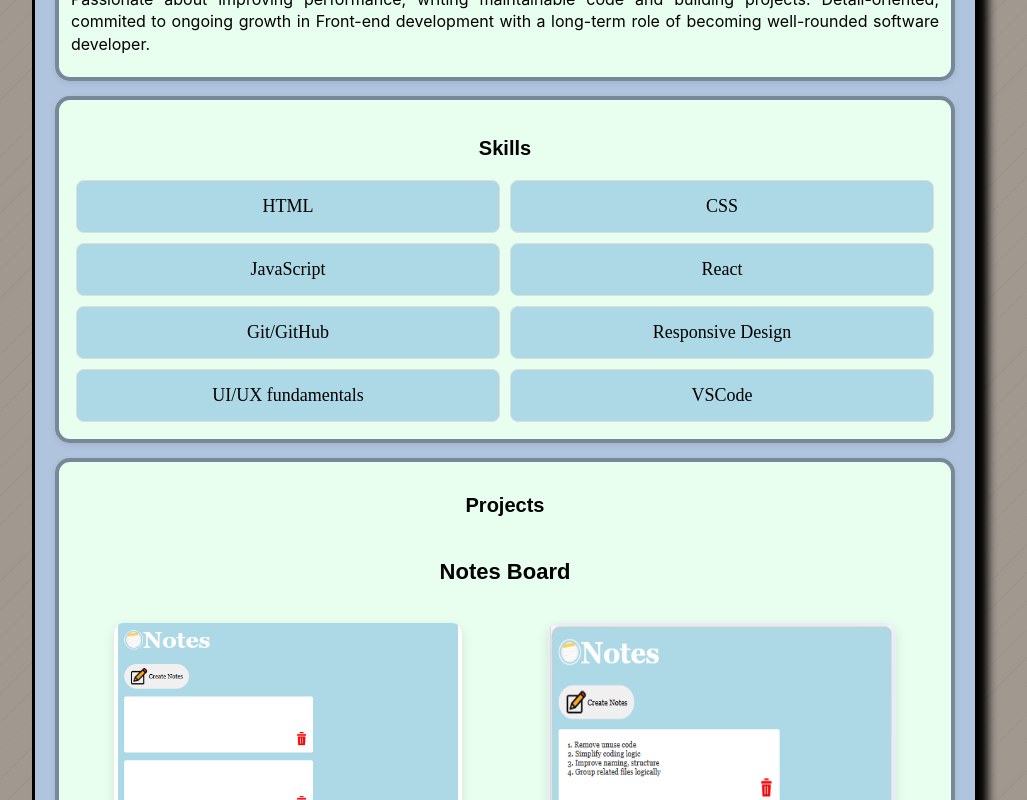
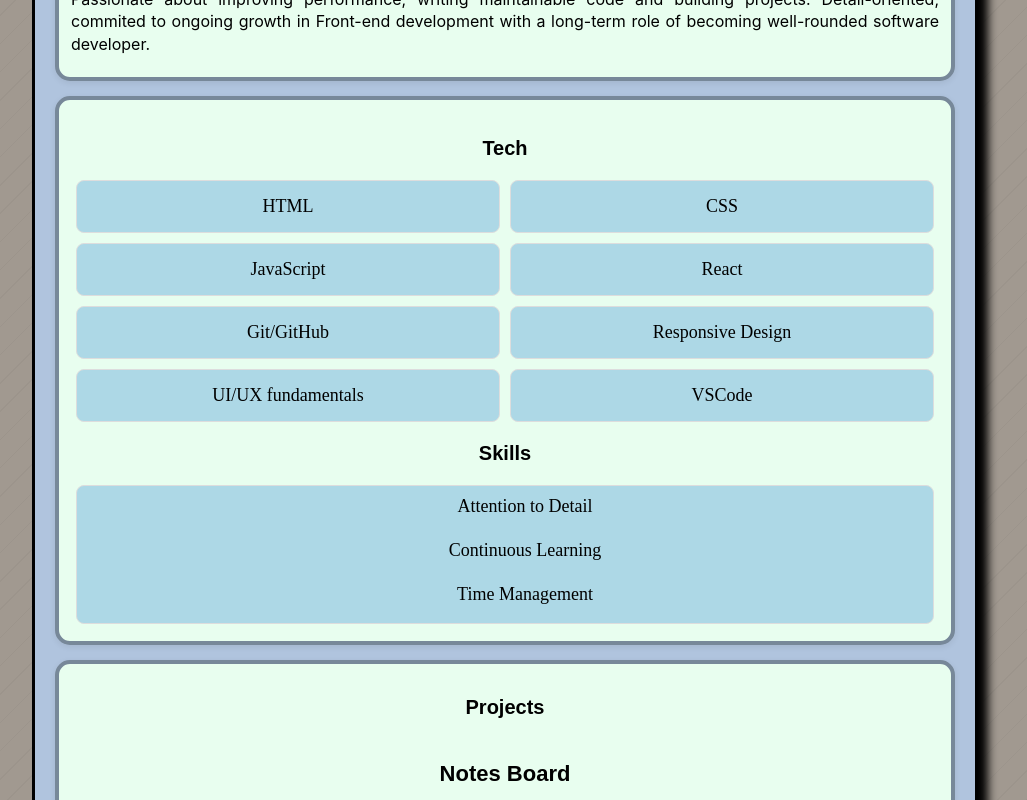
Before and after one commit to TMirev/profile-project, a React (Vite) app: page / in a window 1280 px wide. Shown: the part 840-1640 px from the top of the page, without its empty margins (135-1162 px from the left). Built offline with nearby package versions, Linux system fonts and the light colour scheme.

Commit message:
Slight changes over tech and skills section

```diff
--- a/src/App.css
+++ b/src/App.css
@@ -170,3 +170,9 @@ li {
     border-radius: 2px solid;
     max-width: 100%;
 }
+
+.tech{
+list-style: none;
+padding: 0;
+margin: 0;
+}
--- a/src/components/Skills.jsx
+++ b/src/components/Skills.jsx
@@ -1,7 +1,7 @@
 function Skills() {
     return (
         <section className="skills-section">
-            <h2>Skills</h2>
+            <h2>Tech</h2>
 
             <div className="skills-grid">
                 <div className="skill-item">HTML</div>
@@ -13,6 +13,15 @@ function Skills() {
                 <div className="skill-item">UI/UX fundamentals</div>
                 <div className="skill-item">VSCode</div>
             </div>
+
+
+            <h2>Skills</h2>
+
+
+            <ul className="soft-skill">
+                <li>Attention to Detail</li>
+                <li>Continuous Learning</li>
+                <li>Time Management</li> </ul>
         </section>
     );
 }
--- a/src/index.css
+++ b/src/index.css
@@ -134,6 +134,7 @@ body {
 
 }
 
+
 .card p {
   margin: 0;
   text-align: center;
@@ -171,3 +172,24 @@ body {
   font-size: 24px;
   padding-left: 0;
 }
+
+.soft-skills {
+  font-size: 18px;
+}
+
+.soft-skill {
+  display: flex;
+  flex-direction: column;
+  gap: 15px;
+  list-style: none;
+  padding: 10px;
+  margin: auto;
+
+  background: #f5f5f5;
+  border-radius: 8px;
+  text-align: center;
+  font-weight: 500;
+  border: 1px solid #dddddd;
+  background: lightblue;
+  font-size: 18px;
+}
```
Also changed, not shown: 2 other files (tests, documents, lock files or other folders).
